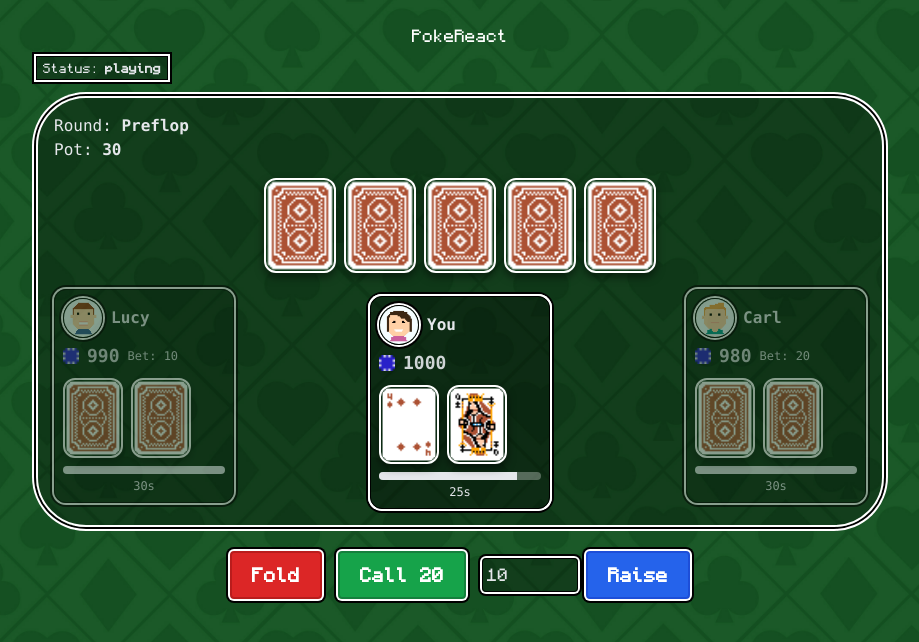
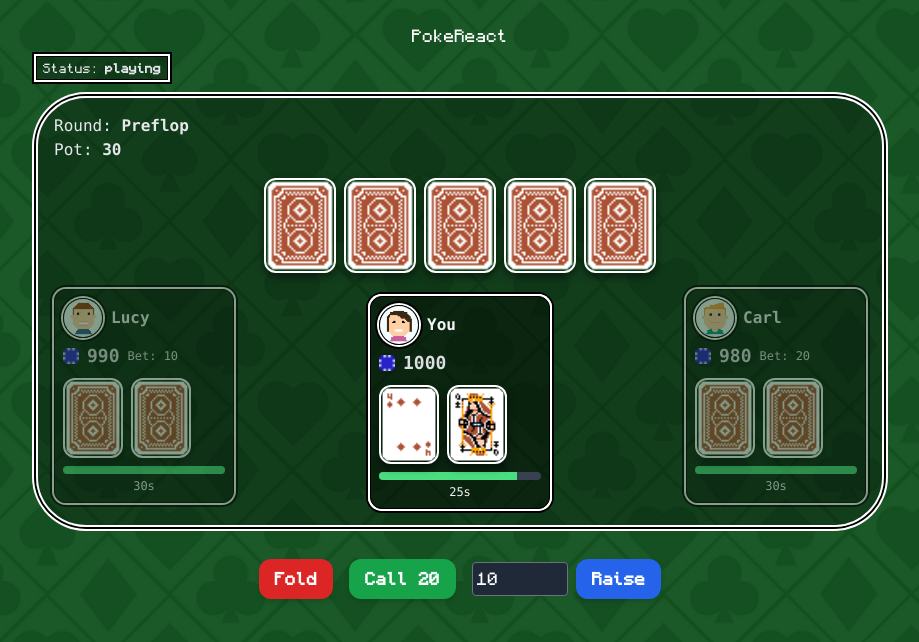
Before and after one commit to fjrmhri/Simple-Poker-Game, a React (Create React App) app: page / in a window 1280 px wide. Shown: the top 642 px of the page, without its empty margins (180-1099 px from the left). Built offline with nearby package versions, Linux system fonts and the light colour scheme.

Commit message:
Fix check round logic and refresh UI

```diff
--- a/src/components/ActionBar.jsx
+++ b/src/components/ActionBar.jsx
@@ -8,10 +8,10 @@ export default function ActionBar({ actions = [], onAction }) {
     <button
       onClick={handler}
       disabled={disabled}
-      className={`px-5 py-2 border-2 rounded text-lg font-semibold transition-all duration-300 ease-in-out ${
+      className={`px-4 py-2 rounded-xl font-semibold text-white shadow-md transition-colors ${
         disabled
-          ? "bg-gray-500 border-gray-600 text-gray-300 cursor-not-allowed opacity-60"
-          : `${color} text-white hover:brightness-110`
+          ? "opacity-50 cursor-not-allowed"
+          : `${color} hover:brightness-110`
       }`}
     >
       {label}
@@ -30,22 +30,15 @@ export default function ActionBar({ actions = [], onAction }) {
     : { label: "Call/Check", disabled: true };
 
   return (
-    <div className="mt-4 flex flex-wrap gap-4 items-center justify-center">
+    <div className="mt-6 flex flex-wrap items-center justify-center gap-4">
+      {renderBtn("Fold", () => onAction("fold"), "bg-red-600", !fold)}
+
       {renderBtn(
-        "Fold",
-        () => onAction("fold"),
-        "bg-red-600 border-red-700 text-[#e5e7eb] shadow-[0_0_0_2px_#fff,0_0_0_4px_#000]",
-        !fold
+        `${call ? `Call ${call.amount}` : callOrCheck.label}`,
+        () => onAction(call ? "call" : "check"),
+        "bg-green-600",
+        callOrCheck.disabled
       )}
-
-      <div className="flex flex-col items-center">
-        {renderBtn(
-          `${call ? `Call ${call.amount}` : callOrCheck.label}`,
-          () => onAction(call ? "call" : "check"),
-          "bg-green-600 border-green-700 text-[#e5e7eb] shadow-[0_0_0_2px_#fff,0_0_0_4px_#000]",
-          callOrCheck.disabled
-        )}
-      </div>
 
       <div className="flex items-center gap-2">
         <input
@@ -55,12 +48,12 @@ export default function ActionBar({ actions = [], onAction }) {
           max={hasBet?.max ?? 9999}
           onChange={(e) => setAmount(parseInt(e.target.value || "0", 10))}
           disabled={!hasBet}
-          className="w-24 p-1 border border-black rounded text-[#e5e7eb] bg-[rgba(0,0,0,0.3)] disabled:bg-gray-200 disabled:text-gray-500 transition-colors duration-300 ease-in-out shadow-[0_0_0_2px_#fff,0_0_0_4px_#000]"
+          className="w-24 p-1 rounded border border-gray-500 bg-gray-800 text-white transition-colors disabled:bg-gray-700 disabled:text-gray-400"
         />
         {renderBtn(
           check ? "Bet" : "Raise",
           () => onAction("bet", amount),
-          "bg-blue-600 border-blue-700 text-[#e5e7eb] shadow-[0_0_0_2px_#fff,0_0_0_4px_#000]",
+          "bg-blue-600",
           !hasBet
         )}
       </div>
--- a/src/components/PlayerSeat.jsx
+++ b/src/components/PlayerSeat.jsx
@@ -61,7 +61,7 @@ export default function PlayerSeat({
     : "bg-blue-600";
   return (
     <div
-      className={`p-2 min-w-[180px] rounded-xl transition-all duration-300 ease-in-out border border-black shadow-[0_0_0_2px_#fff,0_0_0_4px_#000] text-[#e5e7eb] bg-[rgba(0,0,0,0.3)] ${
+      className={`p-2 min-w-[180px] rounded-xl transition-all duration-300 ease-in-out border border-black shadow-[0_0_0_2px_#fff,0_0_0_4px_#000] bg-black/40 text-gray-100 ${
         isTurn ? "ring-2 ring-white" : ""
       } ${round !== "Showdown" && !isTurn ? "opacity-50" : ""}`}
     >
@@ -106,11 +106,11 @@ export default function PlayerSeat({
       </div>
       {showFace && <div className="mt-1 text-xs text-center">{comboName}</div>}
       <div className="mt-2">
-        <div className="h-2 bg-white/30 rounded overflow-hidden">
+        <div className="h-2 rounded bg-gray-700 overflow-hidden">
           <motion.div
             animate={{ width: `${(timeLeft / MAX_TIME) * 100}%` }}
             transition={{ ease: "easeInOut", duration: 1 }}
-            className="h-full bg-[rgb(229,231,235)]"
+            className="h-full bg-green-400"
           />
         </div>
         <div className="mt-1 text-xs text-center">{timeLeft}s</div>
--- a/src/core/models.js
+++ b/src/core/models.js
@@ -75,6 +75,8 @@ function allActiveMatchedBet(players) {
   let target = null;
   for (const p of players) {
     if (p.folded) continue;
+    // Semua pemain aktif harus sudah melakukan aksi terlebih dahulu
+    if (p.lastAction === null) return false;
     if (target === null) target = p.bet;
     if (p.bet !== target) return false;
   }
```
